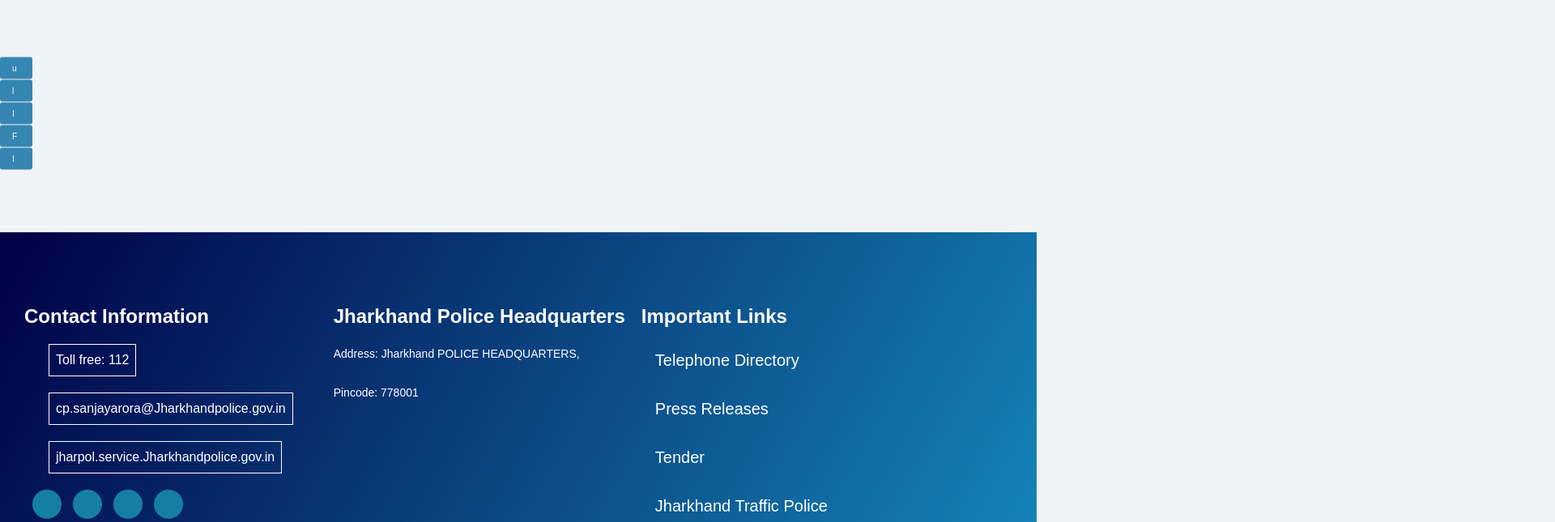
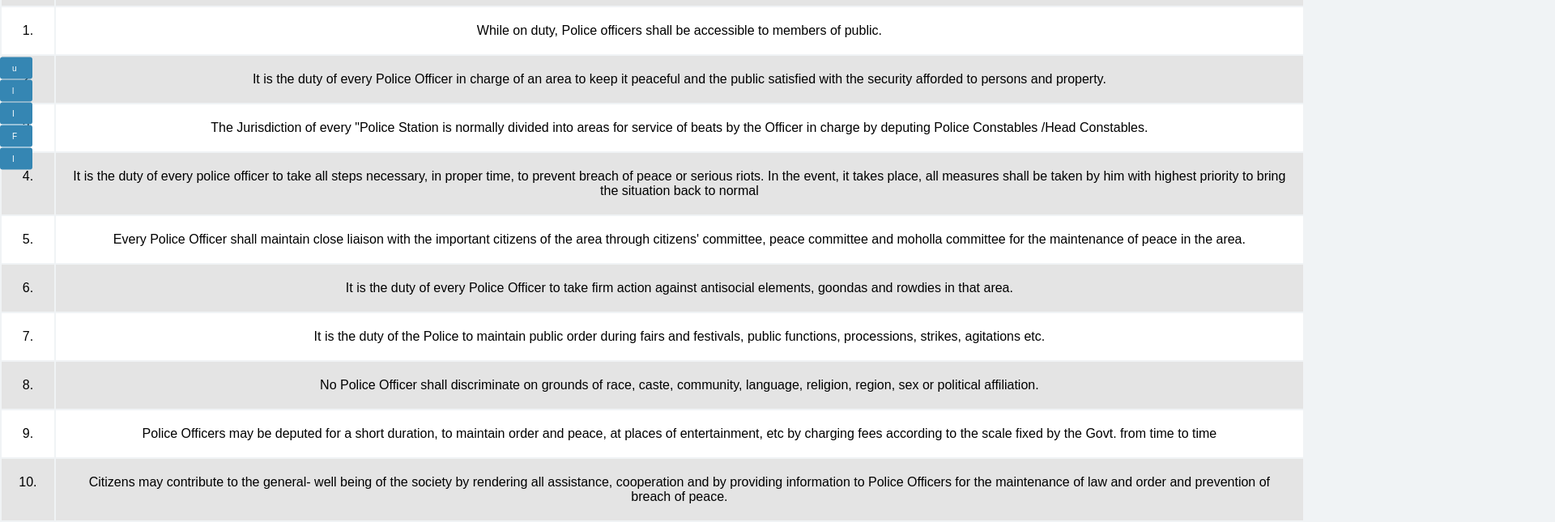
Before and after one commit to Yash43211234/Jharkhand_Police-Web-Application, a React (Create React App) app: page /Orders in a window 1280 px wide. Shown: the part 260-905 px from the top of the page at 81% size, 1920 px wide, since content can reach past the window. Built offline with nearby package versions, Linux system fonts and the light colour scheme.

Commit message:
adding LawsAndOrders

```diff
--- a/src/App.js
+++ b/src/App.js
@@ -1,82 +1,74 @@
+import "./App.css";
 
-import './App.css';
+import React, { useState } from "react";
+import { BrowserRouter, Route, Routes } from "react-router-dom";
 
-import React, { useState } from 'react';
-import { BrowserRouter, Route, Routes } from 'react-router-dom'
-
-import Login from './components/Login'
-import Footer from './components/Footer'
-import Home from './components/Home'
-import About from './components/About'
-import Navbar from './components/Navbar'
-import Page404 from './components/Page404'
-import Service from './components/Service'
-import SignIn from './components/SignIn'
-import ServiceList from './List/ServiceList';
-import FooterAbove from './components/FooterAbove';
-import Feedback from './utils/Feedback';
-import Welfare from './components/Welfare';
-import Link from './components/Link';
-import History from './components/History';
-import Appreciation from './components/Appreciation';
-import News from './components/News';
-import Recruitments from './components/Recruitments';
-import Initiative from './components/Initiative';
-import Charter from './components/Charter';
-import StickySocialLinks from './components/StickySocialLinks';
-
-
-
+import Login from "./components/Login";
+import Footer from "./components/Footer";
+import Home from "./components/Home";
+import About from "./components/About";
+import Navbar from "./components/Navbar";
+import Page404 from "./components/Page404";
+import Service from "./components/Service";
+import SignIn from "./components/SignIn";
+import ServiceList from "./List/ServiceList";
+import FooterAbove from "./components/FooterAbove";
+import Feedback from "./utils/Feedback";
+import Welfare from "./components/Welfare";
+import Link from "./components/Link";
+import History from "./components/History";
+import Appreciation from "./components/Appreciation";
+import News from "./components/News";
+import Recruitments from "./components/Recruitments";
+import Initiative from "./components/Initiative";
+import Charter from "./components/Charter";
+import StickySocialLinks from "./components/StickySocialLinks";
+import Orders from "./components/Orders";
 
 function App() {
   return (
     <>
-
-      <div className='App'>
+      <div className="App">
         <div id="divLang" class="contact-info d-flex align-items-center">
-          <div className='emergency-call-top'>
-            <p>
-              Emergency Response Support System [112]
-
-            </p>
+          <div className="emergency-call-top">
+            <p>Emergency Response Support System [112]</p>
           </div>
-          <div className='emergency-call-top'>
-            <p>
-              Email : example@gmail.com
-
-            </p>
+          <div className="emergency-call-top">
+            <p>Email : example@gmail.com</p>
           </div>
 
           <div class="dropdown">
-            <a onclick="btn1Click();" id="btnlanguage" href="javascript:WebForm_DoPostBackWithOptions(new WebForm_PostBackOptions(&quot;ctl00$btnlanguage&quot;, &quot;&quot;, true, &quot;&quot;, &quot;&quot;, false, true))">हिन्दी</a>
-
+            <a
+              onclick="btn1Click();"
+              id="btnlanguage"
+              href='javascript:WebForm_DoPostBackWithOptions(new WebForm_PostBackOptions("ctl00$btnlanguage", "", true, "", "", false, true))'
+            >
+              हिन्दी
+            </a>
           </div>
-
         </div>
         <BrowserRouter>
-
           <Navbar />
 
+          <Routes>
+            <Route path="/home" element={<Home />} />
 
-          <Routes>
+            <Route path="/History" element={<History />} />
+            <Route path="/Appreciation" element={<Appreciation />} />
+            <Route path="/News" element={<News />} />
+            <Route path="/Service" element={<Service />} />
+            <Route path="/ServiceList" element={<ServiceList />} />
+            <Route path="/Recruitments" element={<Recruitments />} />
+            <Route path="/Initiative" element={<Initiative />} />
+            <Route path="/Charter" element={<Charter />} />
+            <Route path="/SignIn" element={<SignIn />} />
+            <Route path="/Welfare" element={<Welfare />} />
+            <Route path="/feedback" element={<Feedback />} />
+            <Route path="/link" element={<Link />} />
+            <Route path="/Orders" element={<Orders />} />
 
-            <Route path='/home' element={<Home />} />
-
-            <Route path='/History' element={<History />} />
-            <Route path='/Appreciation' element={<Appreciation />} />
-            <Route path='/News' element={<News />} />
-            <Route path='/Service' element={<Service />} />
-            <Route path='/ServiceList' element={<ServiceList />} />
-            <Route path='/Recruitments' element={<Recruitments />} />
-            <Route path='/Initiative' element={<Initiative />} />
-            <Route path='/Charter' element={<Charter />} />
-            <Route path='/SignIn' element={<SignIn />} />
-            <Route path='/Welfare' element={<Welfare />} />
-            <Route path='/feedback' element={<Feedback />} />
-            <Route path='/link' element={<Link />} />
-
-            <Route path='/' element={<Home />} />
-            <Route path='/*' element={<Page404 />} />
+            <Route path="/" element={<Home />} />
+            <Route path="/*" element={<Page404 />} />
           </Routes>
         </BrowserRouter>
         <StickySocialLinks />
@@ -84,11 +76,8 @@
         -..............................................
         <Footer />
       </div>
-
     </>
   );
 }
 
-
-
 export default App;
--- a/src/components/Navbar.js
+++ b/src/components/Navbar.js
@@ -109,7 +109,7 @@
             <div className="dropdown-content">
               <NavLink className="nav-link" to="Yoga">
                 {" "}
-                Funds For Yoga{" "}
+                Funds For Yuva{" "}
               </NavLink>
               <NavLink className="nav-link" to="/Acts">
                 {" "}
@@ -117,7 +117,7 @@
               </NavLink>
               <NavLink className="nav-link" to="/Orders">
                 {" "}
-                Circulars/Orders{" "}
+                Laws and Orders{" "}
               </NavLink>
               <NavLink className="nav-link" to="/Kissa">
                 {" "}
--- /dev/null
+++ b/src/components/Orders.css
@@ -0,0 +1,28 @@
+a {
+  display: block;
+  padding: 10px 15px;
+  color: rgb(54, 54, 136);
+  text-decoration: none;
+  text-align: left;
+  font-size: 20px;
+}
+
+.white {
+  background-color: #fff;
+}
+
+.grey {
+  background-color: rgb(228, 228, 228);
+}
+
+.text-center.dis.mb-5 {
+  text-align: center;
+}
+
+h3 {
+  width: 1500px;
+}
+
+td {
+  padding: 20px;
+}
--- /dev/null
+++ b/src/components/Orders.js
@@ -0,0 +1,172 @@
+import "./Orders.css";
+
+import React from "react";
+
+const Orders = () => {
+  return (
+    <>
+      <style>
+        {`
+
+a {
+    display: block;
+    padding: 10px 15px;
+    color: rgb(54, 54, 136);
+    text-decoration: none;
+    text-align: left;
+    font-size: 20px;
+}
+
+.white {
+    background-color: #fff;
+}
+
+.grey {
+    background-color: rgb(228, 228, 228);
+}
+
+.text-center.dis.mb-5 {
+    text-align: center;
+}
+
+.tb {
+    width: 1500px;
+}
+
+td {
+    padding: 20px;
+}
+
+
+`}
+      </style>
+
+      <div>
+        <div class="col-md-12 text-center">
+          <h1 class="text-center dis mb-5"> Law and Orders </h1>
+
+          <div class="row">
+            <table class="table table-striped">
+              <tbody>
+                <tr class="grey">
+                  <td valign="top" align="center">
+                    SL. No.
+                  </td>
+                  <td valign="top" align="center" className="tb">
+                    <h3> Laws/Orders </h3>
+                  </td>
+                </tr>
+                <tr class="white">
+                  <td valign="top" align="center">
+                    1.
+                  </td>
+                  <td valign="top" align="center" className="tb">
+                    While on duty, Police officers shall be accessible to
+                    members of public.
+                  </td>
+                </tr>
+                <tr class="grey">
+                  <td valign="top" align="center">
+                    2.
+                  </td>
+                  <td valign="top" align="center" className="tb">
+                    It is the duty of every Police Officer in charge of an area
+                    to keep it peaceful and the public satisfied with the
+                    security afforded to persons and property.
+                  </td>
+                </tr>
+                <tr class="white">
+                  <td valign="top" align="center">
+                    3.
+                  </td>
+                  <td valign="top" align="center" className="tb">
+                    The Jurisdiction of every "Police Station is normally
+                    divided into areas for service of beats by the Officer in
+                    charge by deputing Police Constables /Head Constables.
+                  </td>
+                </tr>
+                <tr class="grey">
+                  <td valign="top" align="center">
+                    4.
+                  </td>
+                  <td valign="top" align="center" className="tb">
+                    It is the duty of every police officer to take all steps
+                    necessary, in proper time, to prevent breach of peace or
+                    serious riots. In the event, it takes place, all measures
+                    shall be taken by him with highest priority to bring the
+                    situation back to normal
+                  </td>
+                </tr>
+                <tr class="white">
+                  <td valign="top" align="center">
+                    5.
+                  </td>
+                  <td valign="top" align="center" className="tb">
+                    Every Police Officer shall maintain close liaison with the
+                    important citizens of the area through citizens' committee,
+                    peace committee and moholla committee for the maintenance of
+                    peace in the area.
+                  </td>
+                </tr>
+                <tr class="grey">
+                  <td valign="top" align="center">
+                    6.
+                  </td>
+                  <td valign="top" align="center" className="tb">
+                    It is the duty of every Police Officer to take firm action
+                    against antisocial elements, goondas and rowdies in that
+                    area.
+                  </td>
+                </tr>
+                <tr class="white">
+                  <td valign="top" align="center">
+                    7.
+                  </td>
+                  <td valign="top" align="center" className="tb">
+                    It is the duty of the Police to maintain public order during
+                    fairs and festivals, public functions, processions, strikes,
+                    agitations etc.
+                  </td>
+                </tr>
+                <tr class="grey">
+                  <td valign="top" align="center">
+                    8.
+                  </td>
+                  <td valign="top" align="center" className="tb">
+                    No Police Officer shall discriminate on grounds of race,
+                    caste, community, language, religion, region, sex or
+                    political affiliation.
+                  </td>
+                </tr>
+                <tr class="white">
+                  <td valign="top" align="center">
+                    9.
+                  </td>
+                  <td valign="top" align="center" className="tb">
+                    Police Officers may be deputed for a short duration, to
+                    maintain order and peace, at places of entertainment, etc by
+                    charging fees according to the scale fixed by the Govt. from
+                    time to time
+                  </td>
+                </tr>
+                <tr class="grey">
+                  <td valign="top" align="center">
+                    10.
+                  </td>
+                  <td valign="top" align="center" className="tb">
+                    Citizens may contribute to the general- well being of the
+                    society by rendering all assistance, cooperation and by
+                    providing information to Police Officers for the maintenance
+                    of law and order and prevention of breach of peace.
+                  </td>
+                </tr>
+              </tbody>
+            </table>
+          </div>
+        </div>
+      </div>
+    </>
+  );
+};
+
+export default Orders;
```
